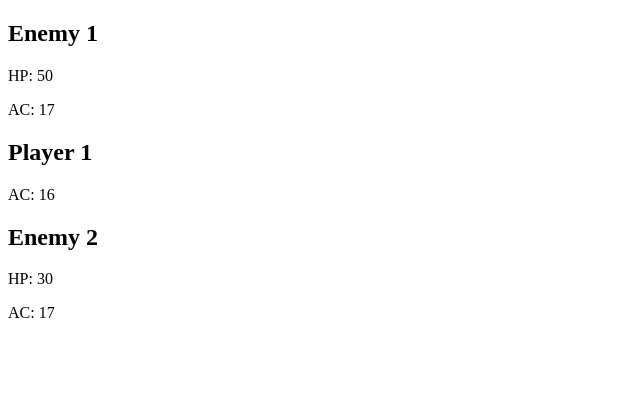
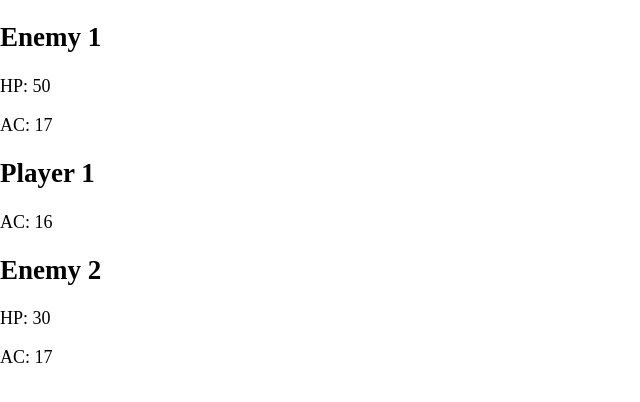
Before and after one commit to ninasander/capstone-project, a React (Create React App) app: page / in a window 1280 px wide. Shown: the top 402 px of the page, without its empty margins (0-640 px from the left). Built offline with nearby package versions, Linux system fonts and the light colour scheme.

Commit message:
Set up GlobalStyles

```diff
--- a/package.json
+++ b/package.json
@@ -8,7 +8,8 @@
     "@testing-library/user-event": "^7.2.1",
     "react": "^16.13.1",
     "react-dom": "^16.13.1",
-    "react-scripts": "3.4.3"
+    "react-scripts": "3.4.3",
+    "styled-components": "^5.1.1"
   },
   "scripts": {
     "start": "react-scripts start",
--- /dev/null
+++ b/src/GlobalStyles.js
@@ -0,0 +1,11 @@
+import { createGlobalStyle } from 'styled-components'
+
+export default createGlobalStyle`
+*{
+    box-sizing: border-box;
+
+}
+body {
+    font-size: 112.5%;
+    margin: 0;
+}`
--- a/src/index.js
+++ b/src/index.js
@@ -2,10 +2,14 @@
 import ReactDOM from 'react-dom'
 import App from './App'
 import * as serviceWorker from './serviceWorker'
+import GlobalStyles from './GlobalStyles'
 
 ReactDOM.render(
   <React.StrictMode>
-    <App />
+    <>
+      <GlobalStyles />
+      <App />
+    </>
   </React.StrictMode>,
   document.getElementById('root')
 )
```
Also changed, not shown: 1 other file (tests, documents, lock files or other folders).
